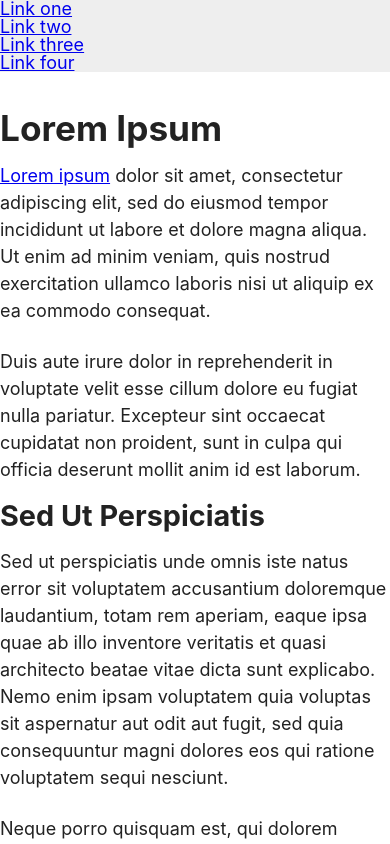
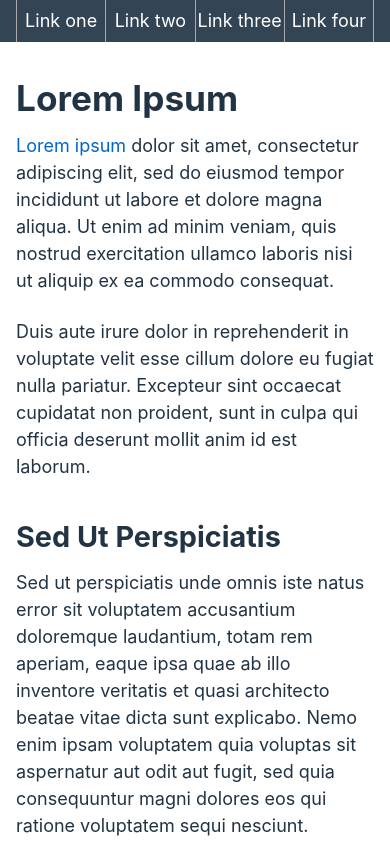
Before and after one commit to anwarmontasir/responsive-css-test-01, a plain HTML site: page index.html in a window 390 px wide. Shown: the top 844 px of the page. Drawn offline with nearby package versions, Linux system fonts and the light colour scheme.

Commit message:
responsive CSS added (mostly)

```diff
--- a/css/style.css
+++ b/css/style.css
@@ -3,23 +3,56 @@
 /* https://css-tricks.com/snippets/css/system-font-stack/ */
 body {
     font-family: -apple-system,BlinkMacSystemFont,"Segoe UI",Roboto,Oxygen-Sans,Ubuntu,Cantarell,"Helvetica Neue",sans-serif;
-    color: #222;
+    color: #234;
     font-size: 18px;
+}
+#wrapper {
+    min-height:100vh;
+    display:grid;
+    grid-template-areas:"header" "content" "footer";
+    grid-template-rows:auto 1fr auto;
 }
 .container {
     max-width: 1200px;
     margin: 0 auto;
+    padding: 0 1rem;
 }
-h1, h2, h3, p {margin-bottom: 1.5rem;}
+h1, h2, h3, p {
+    margin-bottom: 1.5rem;
+}
 h1, h2, h3 {font-weight: bold; line-height: 1.1rem;}
 h1 {font-size: 2.2rem;}
 h2 {font-size: 1.8rem;}
 h3 {font-size: 1.4rem;}
 p {line-height: 1.5;}
+a {
+    color: #06c;
+    text-decoration: none;
+}
+header {
+    background: #345;
+    color: #fff;
+}
+nav ul {
+    display: flex;
+    justify-content: space-between;
+    border-left: 1px solid #aaa;
+}
+nav ul li {
+    width: 25%;
+    text-align: center;
+    padding: 12px 0;
+    border-right: 1px solid #aaa;
+}
+nav ul li a {
+    color: #fff;
+}
 
-header, footer {
-    background: #eee;
+main {margin: 3rem 0;}
+section {margin-bottom: 3rem;}
+
+footer {
+    background: #cde;
+    padding: 12px 0;
+    font-size: .9rem;
 }
-main {
-    margin: 3rem 0;
-}
--- a/index.html
+++ b/index.html
@@ -8,6 +8,7 @@
     <link rel="stylesheet" href="css/style.css">
 </head>
 <body>
+    <div id="wrapper">
         <header>
             <div class="container">
                 <nav>
@@ -47,8 +48,9 @@
         </main>
         <footer>
             <div class="container">
-            ©<script>document.write(new Date().getFullYear())</script> Treehouse
+                ©<script>document.write(new Date().getFullYear())</script> Treehouse.
             </div>
         </footer>
+    </div>
 </body>
 </html>
```
Lines whose indentation alone changed are shown as unchanged.
